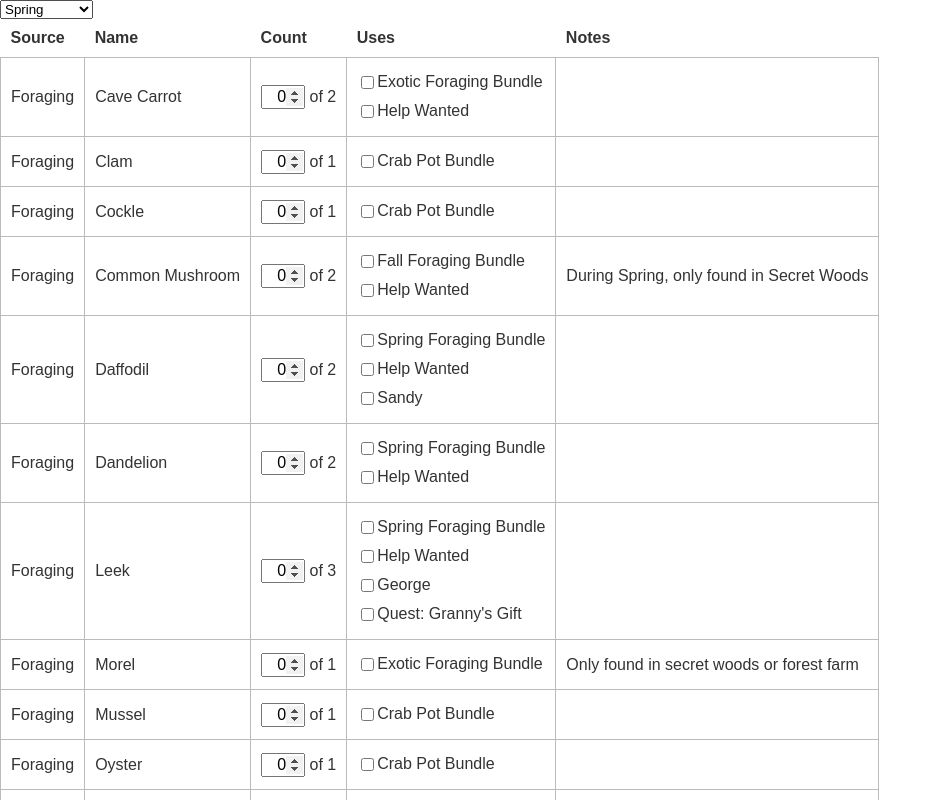
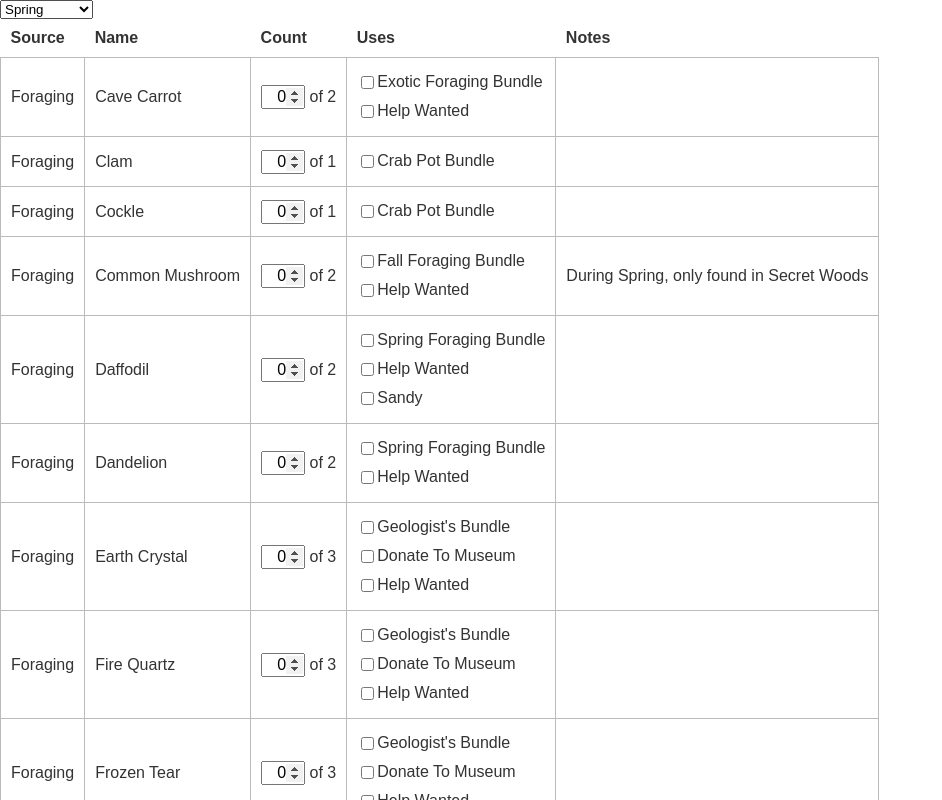
Before and after one commit to nevir/sdv-season-planner, a React (Create React App) app: page / in a window 1280 px wide. Shown: the top 800 px of the page, without its empty margins (0-942 px from the left). Built offline with nearby package versions, Linux system fonts and the light colour scheme; the HTML template or start-up script is replaced by a standard one.

Commit message:
Foragable gems

```diff
--- a/src/components/ItemUses.tsx
+++ b/src/components/ItemUses.tsx
@@ -1,6 +1,6 @@
 import * as React from 'react';
 
-import { Item, Use, Person, isBundleUse, isGiftUse, isHelpWantedUse, isQuestUse } from '../data/types';
+import { Item, Use, Person, isBundleUse, isGiftUse, isHelpWantedUse, isMuseumUse, isQuestUse } from '../data/types';
 import { itemUseKey, isItemUseComplete, setItemUseComplete } from '../models';
 
 import './ItemUses.css';
@@ -39,6 +39,8 @@ export class ItemUses extends React.Component<Props, State> {
       info = this._renderGiftUse(use);
     } else if (isHelpWantedUse(use)) {
       info = this._renderHelpWantedUse(use);
+    } else if (isMuseumUse(use)) {
+      info = this._renderMuseumUse(use);
     } else if (isQuestUse(use)) {
       info = this._renderQuestUse(use);
     } else {
@@ -68,6 +70,10 @@ export class ItemUses extends React.Component<Props, State> {
     return <div className='bounty' title={`${use.bounty}g`}>Help Wanted</div>;
   }
 
+  _renderMuseumUse(use: Use.MuseumUse) {
+    return <div className='museum'>Donate To Museum</div>;
+  }
+
   _renderQuestUse(use: Use.QuestUse) {
     return <div className='quest'>Quest: {use.quest.name}</div>;
   }
--- a/src/data/bundles.ts
+++ b/src/data/bundles.ts
@@ -1,4 +1,21 @@
 import { Bundle } from './types';
+
+// Boiler Room
+
+export const Blacksmith: Bundle = {
+  name: `Blacksmith's Bundle`,
+  location: Bundle.Location.BoilerRoom,
+};
+
+export const Geologist: Bundle = {
+  name: `Geologist's Bundle`,
+  location: Bundle.Location.BoilerRoom,
+};
+
+export const Adventurer: Bundle = {
+  name: `Adventurer's Bundle`,
+  location: Bundle.Location.BoilerRoom,
+};
 
 // Bulletin Board
 
--- a/src/data/items/foraging.ts
+++ b/src/data/items/foraging.ts
@@ -29,6 +29,36 @@ export const Cockle: Item = {
   ],
 };
 
+export const EarthCrystal: Item = {
+  name: `Earth Crystal`,
+  source: Item.Source.Foraging,
+  uses: [
+    { bundle: bundles.Geologist },
+    { museum: true },
+    { bounty: 150 },
+  ],
+};
+
+export const FireQuarts: Item = {
+  name: `Fire Quartz`,
+  source: Item.Source.Foraging,
+  uses: [
+    { bundle: bundles.Geologist },
+    { museum: true },
+    { bounty: 300 },
+  ],
+};
+
+export const FrozenTear: Item = {
+  name: `Frozen Tear`,
+  source: Item.Source.Foraging,
+  uses: [
+    { bundle: bundles.Geologist },
+    { museum: true },
+    { bounty: 225 },
+  ],
+};
+
 export const Mussel: Item = {
   name: `Mussel`,
   source: Item.Source.Foraging,
@@ -55,6 +85,16 @@ export const PurpleMushroom: Item = {
     { love: Person.Wizard },
   ],
   notes: `Found in the Mines (82+)`,
+};
+
+export const Quartz: Item = {
+  name: `Quartz`,
+  source: Item.Source.Foraging,
+  uses: [
+    { bundle: bundles.Geologist },
+    { museum: true },
+    { bounty: 75 },
+  ],
 };
 
 export const SeaUrchin: Item = {
--- a/src/data/types.ts
+++ b/src/data/types.ts
@@ -78,7 +78,7 @@ export namespace Item {
 
 // Uses
 
-export type Use = Use.BundleUse | Use.GiftUse | Use.HelpWantedUse | Use.QuestUse;
+export type Use = Use.BundleUse | Use.GiftUse | Use.HelpWantedUse | Use.MuseumUse | Use.QuestUse;
 
 export function isBundleUse(use: Use): use is Use.BundleUse {
   return 'bundle' in use;
@@ -90,6 +90,10 @@ export function isGiftUse(use: Use): use is Use.GiftUse {
 
 export function isHelpWantedUse(use: Use): use is Use.HelpWantedUse {
   return 'bounty' in use;
+}
+
+export function isMuseumUse(use: Use): use is Use.MuseumUse {
+  return 'museum' in use;
 }
 
 export function isQuestUse(use: Use): use is Use.QuestUse {
@@ -109,6 +113,10 @@ export namespace Use {
 
   export interface HelpWantedUse {
     bounty: number;
+  }
+
+  export interface MuseumUse {
+    museum: true;
   }
 
   export interface QuestUse {
--- a/src/models/index.ts
+++ b/src/models/index.ts
@@ -1,4 +1,4 @@
-import { Item, Use, isBundleUse, isGiftUse, isHelpWantedUse, isQuestUse } from '../data/types';
+import { Item, Use, isBundleUse, isGiftUse, isHelpWantedUse, isQuestUse, isMuseumUse } from '../data/types';
 
 export function getCurrentCount(item: Item): number {
   return parseInt(localStorage.getItem(`ItemCount/${item.name}`) || '0', 10);
@@ -34,6 +34,8 @@ export function itemUseKey(use: Use): string {
     return `person:${use.love}`;
   } else if (isHelpWantedUse(use)) {
     return `bounty`;
+  } else if (isMuseumUse(use)) {
+    return `museum`;
   } else if (isQuestUse(use)) {
     return `quest:${use.quest.name}`;
   } else {
```
